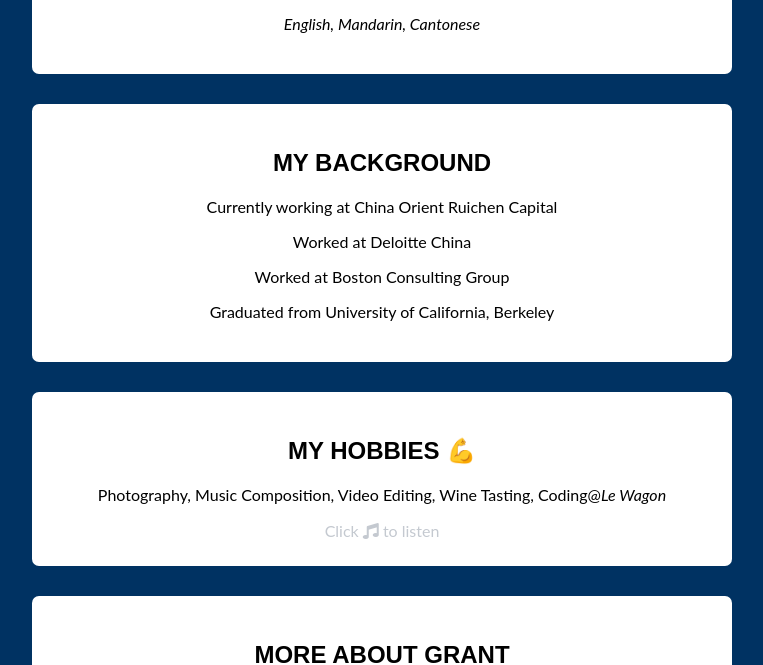
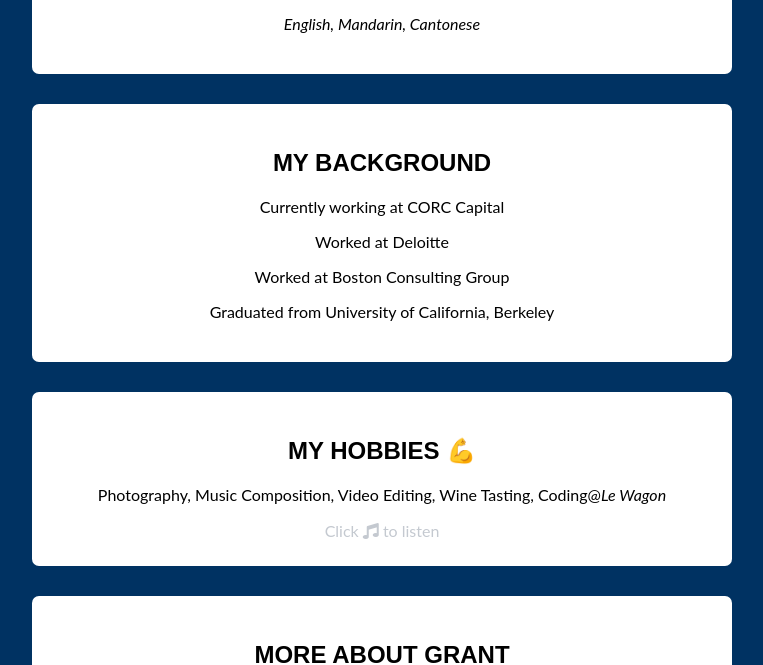
Before and after one commit to grantye/profile, a plain HTML site: page index.html in a window 1280 px wide. Shown: the part 938-1603 px from the top of the page, without its empty margins (258-1021 px from the left). Drawn offline with Linux system fonts and the light colour scheme.

Commit message:
my final profile

```diff
--- a/index.html
+++ b/index.html
@@ -49,10 +49,10 @@
 
       <ul class="ul">
         <li>
-          <p>Currently working at China Orient Ruichen Capital</p>
+          <p>Currently working at CORC Capital</p>
         </li>
         <li>
-          <p>Worked at Deloitte China</p>
+          <p>Worked at Deloitte</p>
         </li>
         <li>
           <p>Worked at Boston Consulting Group</p>
```
